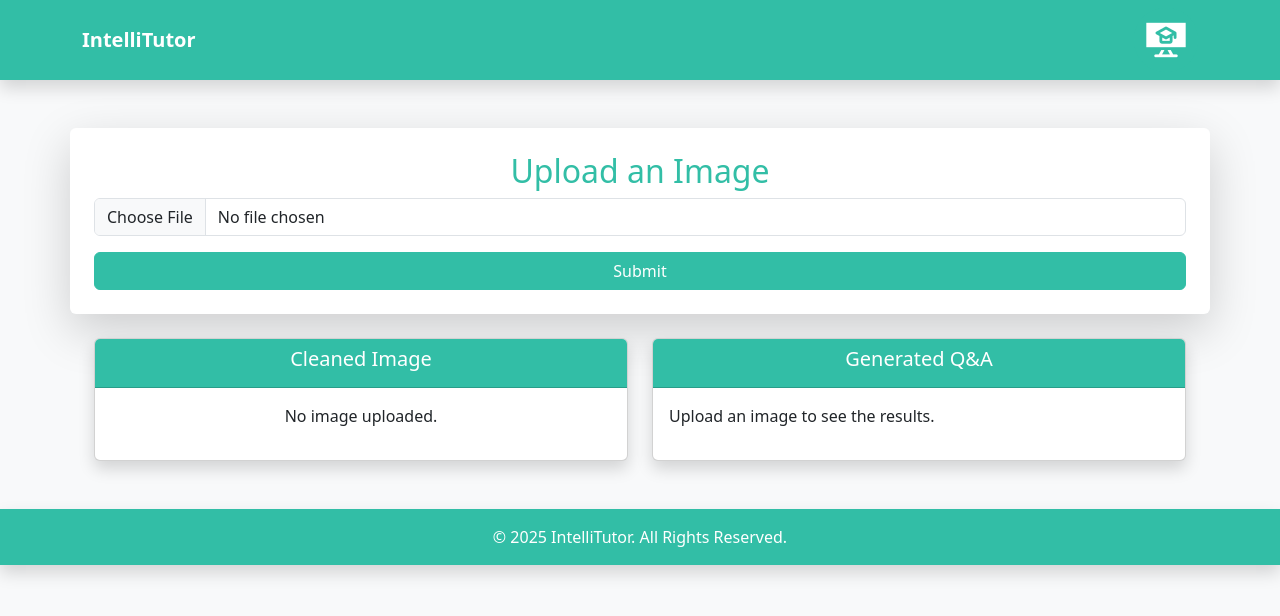
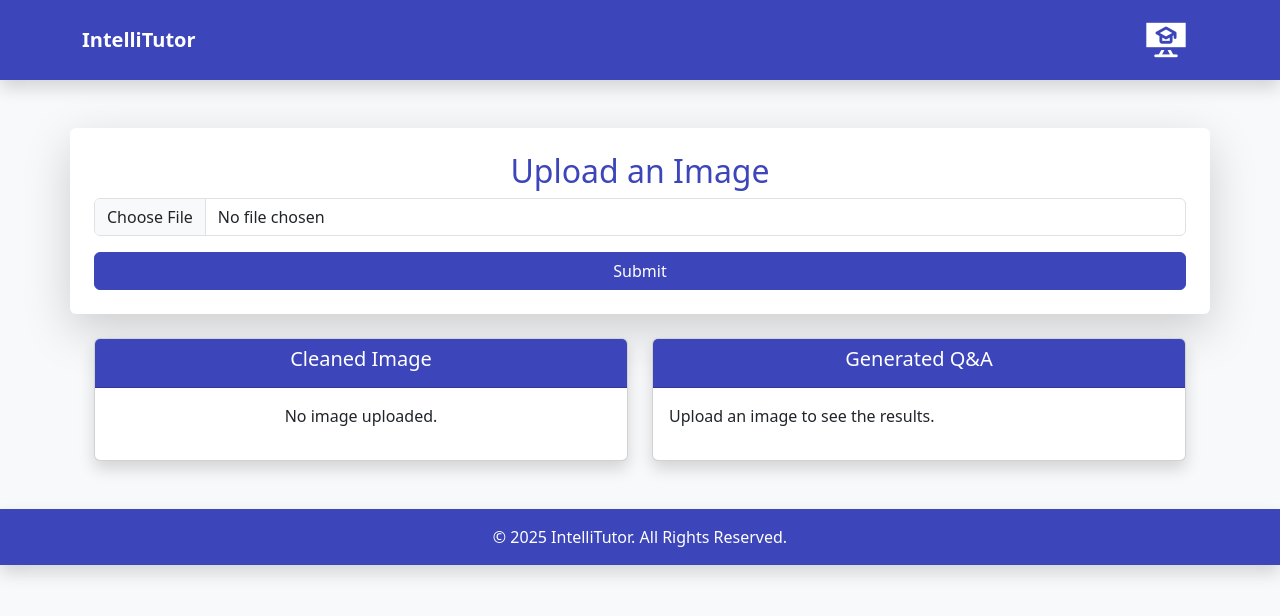
Before and after one commit to akshitabansal24/learning-helper, a Flask app: page / in a window 1280 px wide. Shown: the top 616 px of the page. Run offline with Flask 3, Linux system fonts and the light colour scheme; some libraries are stand-ins or nearby versions.

Commit message:
ui updated again

```diff
--- a/templates/index.html
+++ b/templates/index.html
@@ -10,24 +10,24 @@
     <link rel="stylesheet" href="https://cdn.jsdelivr.net/npm/bootstrap-icons/font/bootstrap-icons.css">
     <style>
         :root {
-            --bs-primary: #32BEA6 !important;
+            --bs-primary: #3c45b9 !important;
         }
         .bg-primary {
-            background-color: #32BEA6 !important;
+            background-color: #3c45b9 !important;
         }
         .navbar-dark .navbar-brand,
         .navbar-dark .navbar-nav .nav-link {
             color: rgb(255, 255, 255) !important; /* Adjust text color for contrast */
         }
         .btn-custom {
-        background-color: #32BEA6 !important;
-        border-color: #32BEA6 !important;
+        background-color: #3c45b9 !important;
+        border-color:#3c45b9 !important;
         color: rgb(255, 255, 255) !important; /* Ensures readability */
         }
 
         .btn-custom:hover {
-            background-color: #2d9e8b !important; /* Slightly darker shade for hover effect */
-            border-color: #2d9e8b !important;
+            background-color: #323995 !important; /* Slightly darker shade for hover effect */
+            border-color: #323995 !important;
         }
     </style>
 </head>
@@ -42,7 +42,7 @@
     </nav>
 
     <div class="container mt-5 p-4 bg-white rounded shadow-lg">
-        <h2 class="text-center text-primary" style="color: #32BEA6 !important;">Upload an Image</h2>
+        <h2 class="text-center text-primary" style="color: #3c45b9 !important;">Upload an Image</h2>
         <div class="mb-3">
             <input class="form-control" type="file" id="fileInput" accept="image/*">
         </div>
```
Also changed, not shown: static/images/elearning.png.
